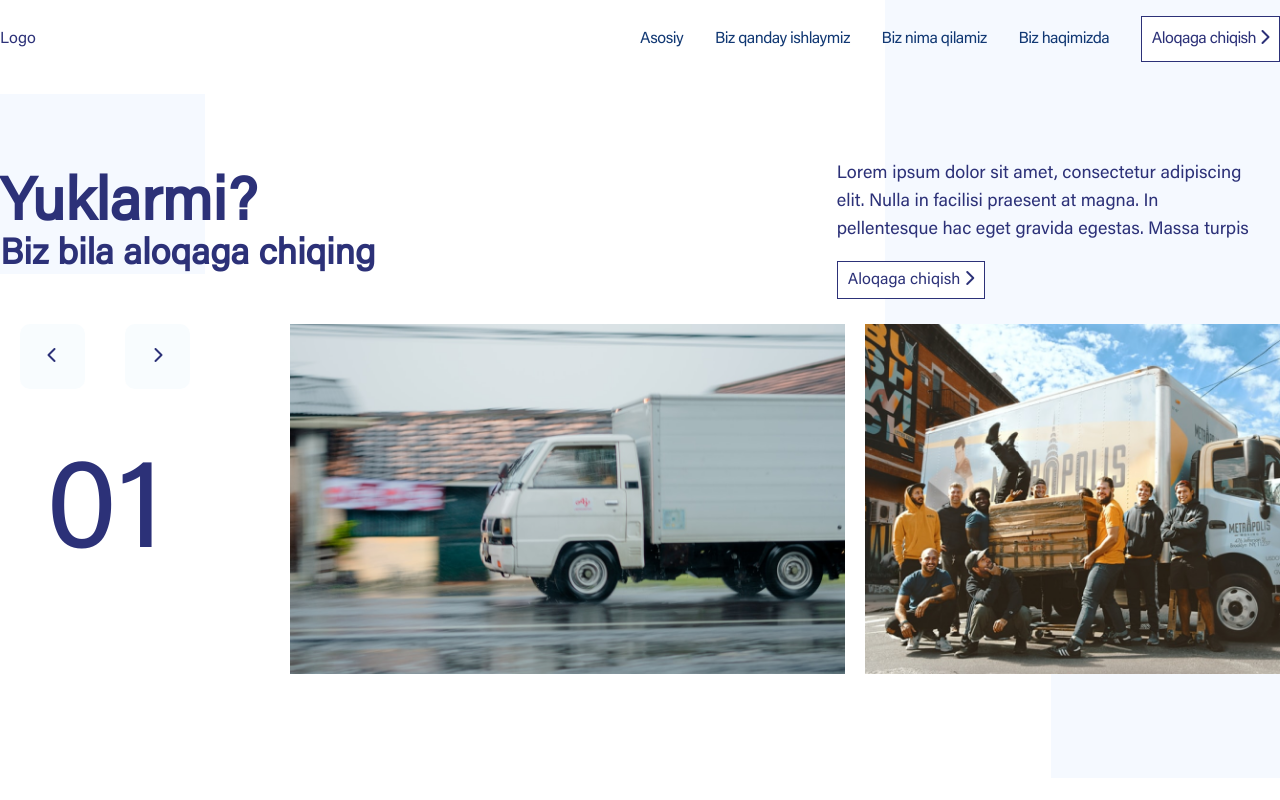
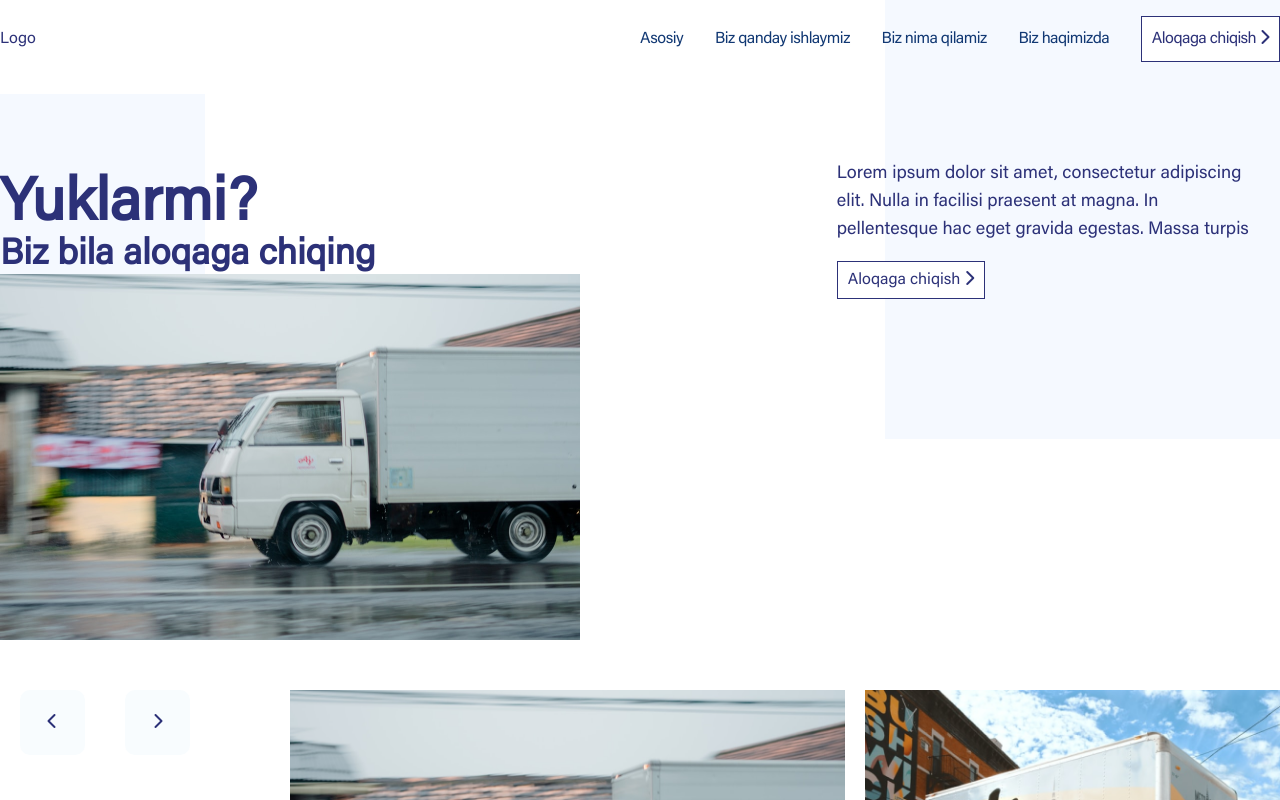
Before and after one commit to hakimov-dev/truck-service-landing, a Vue app: page / in a window 1280 px wide. Shown: the top 800 px of the page. Built offline with nearby package versions, Linux system fonts and the light colour scheme.

Commit message:
Added image

```diff
--- a/src/components/Header/components/Content.vue
+++ b/src/components/Header/components/Content.vue
@@ -13,6 +13,7 @@
              <a href="#contact" class="main-btn">Aloqaga chiqish <i class="fas fa-chevron-right"></i></a>
          </div>
       </div>
+       <img src="@/assets/img/slider-1.png" alt="">
     </div>
 </template>
 
```
